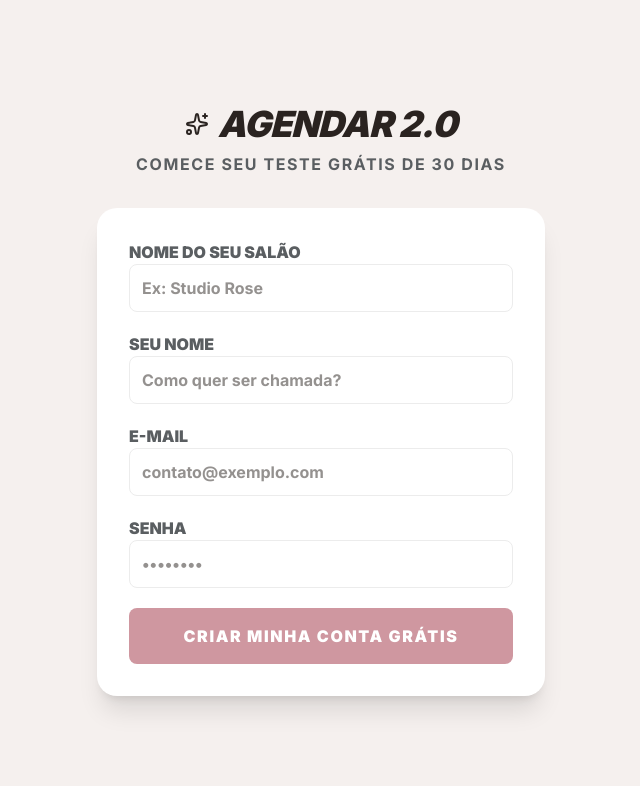
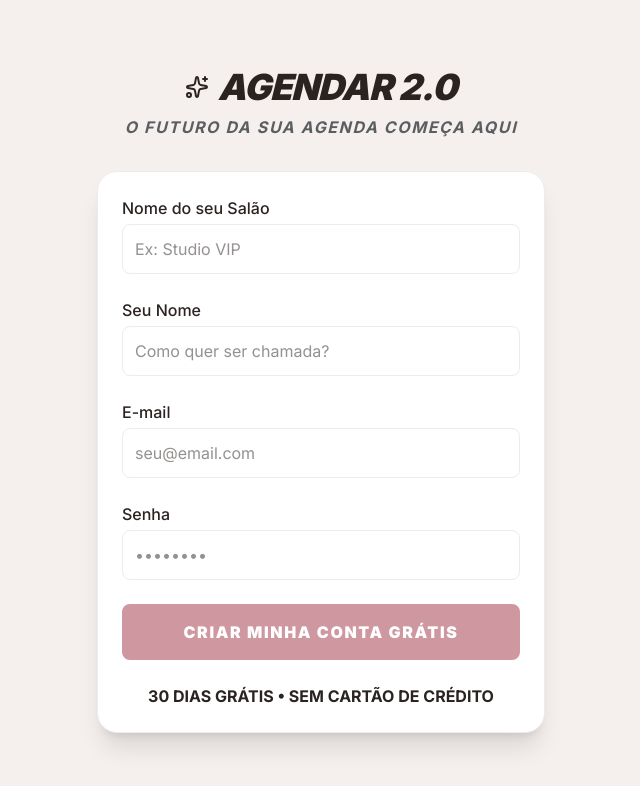
Before and after one commit to viniciusesser/agendar-2.0, a Next.js app in the folder frontend/: page /registro in a window 1280 px wide. Shown: the top 786 px of the page, without its empty margins (319-959 px from the left). Built offline with nearby package versions, Linux system fonts and the light colour scheme.

Commit message:
feat: registro usando novos componentes acessiveis

```diff
--- a/frontend/app/registro/page.tsx
+++ b/frontend/app/registro/page.tsx
@@ -2,16 +2,18 @@
 
 import { useState } from "react";
 import { useMutation } from "@tanstack/react-query";
-import { Card } from "@/components/ui/Card";
-import { Input } from "@/components/ui/Input";
 import { Loader2, Sparkles, CheckCircle2 } from "lucide-react";
 import axios from "axios";
+
+// Imports usando caminhos relativos para evitar erros de configuração no Deploy
+import { Card } from "../../components/ui/Card";
+import { Input } from "../../components/ui/Input";
 
 export default function RegistroPage() {
   const [sucesso, setSucesso] = useState(false);
 
   const mutation = useMutation({
-    mutationFn: (dados: any) => axios.post(`${process.env.NEXT_PUBLIC_API_URL}/auth/registro`, dados),
+    mutationFn: (dados: any) => axios.post(`${process.env.NEXT_PUBLIC_API_URL}/auth/cadastro`, dados),
     onSuccess: () => setSucesso(true)
   });
 
@@ -24,11 +26,13 @@ export default function RegistroPage() {
   if (sucesso) {
     return (
       <div className="min-h-screen bg-bg-default flex items-center justify-center p-4">
-        <Card className="max-w-md w-full p-8 text-center space-y-4 border-t-4 border-status-success">
+        <Card className="max-w-md w-full text-center space-y-4 border-t-4 border-status-success">
           <CheckCircle2 size={48} className="text-status-success mx-auto" />
           <h2 className="text-subtitle font-black uppercase italic">Cadastro Realizado!</h2>
-          <p className="text-text-secondary">Enviamos um link de acesso para o seu e-mail. Verifique sua caixa de entrada e comece a usar o <strong>Agendar 2.0</strong>.</p>
-          <a href="/login" className="block w-full py-3 bg-primary-action text-white font-black rounded-lg uppercase text-micro tracking-widest">Ir para Login</a>
+          <p className="text-text-secondary">Seja bem-vinda! Agora você já pode acessar sua agenda e começar a organizar seu salão.</p>
+          <a href="/login" className="block w-full py-4 bg-primary-action text-white font-black rounded-lg uppercase text-micro tracking-widest text-center shadow-soft">
+            Ir para Login
+          </a>
         </Card>
       </div>
     );
@@ -41,35 +45,62 @@ export default function RegistroPage() {
           <h1 className="text-4xl font-black text-primary-action italic tracking-tighter uppercase flex items-center justify-center gap-2">
             <Sparkles /> Agendar 2.0
           </h1>
-          <p className="mt-2 text-text-secondary font-bold uppercase text-micro tracking-widest">Comece seu teste grátis de 30 dias</p>
+          <p className="mt-2 text-text-secondary font-bold uppercase text-micro tracking-widest italic">
+            O futuro da sua agenda começa aqui
+          </p>
         </div>
 
-        <Card className="p-6 md:p-8 shadow-xl border-border-default">
-          <form onSubmit={handleSubmit} className="space-y-5">
-            <div className="space-y-1">
-              <label className="text-micro font-black text-text-secondary uppercase">Nome do seu Salão</label>
-              <Input name="nome_empresa" placeholder="Ex: Studio Rose" required className="h-12 font-bold" />
-            </div>
-            <div className="space-y-1">
-              <label className="text-micro font-black text-text-secondary uppercase">Seu Nome</label>
-              <Input name="nome_usuario" placeholder="Como quer ser chamada?" required className="h-12 font-bold" />
-            </div>
-            <div className="space-y-1">
-              <label className="text-micro font-black text-text-secondary uppercase">E-mail</label>
-              <Input name="email" type="email" placeholder="contato@exemplo.com" required className="h-12 font-bold" />
-            </div>
-            <div className="space-y-1">
-              <label className="text-micro font-black text-text-secondary uppercase">Senha</label>
-              <Input name="senha" type="password" placeholder="••••••••" required className="h-12 font-bold" />
-            </div>
+        <Card className="shadow-xl border border-border-default">
+          <form onSubmit={handleSubmit} className="space-y-6">
+            <Input
+              label="Nome do seu Salão"
+              name="nome_empresa"
+              placeholder="Ex: Studio VIP"
+              required
+              disabled={mutation.isPending}
+            />
+
+            <Input
+              label="Seu Nome"
+              name="nome_usuario"
+              placeholder="Como quer ser chamada?"
+              required
+              disabled={mutation.isPending}
+            />
+
+            <Input
+              label="E-mail"
+              name="email"
+              type="email"
+              placeholder="seu@email.com"
+              required
+              disabled={mutation.isPending}
+            />
+
+            <Input
+              label="Senha"
+              name="senha"
+              type="password"
+              placeholder="••••••••"
+              required
+              disabled={mutation.isPending}
+            />
 
             <button
+              type="submit"
               disabled={mutation.isPending}
-              type="submit"
-              className="w-full py-4 bg-primary-action text-white font-black rounded-lg uppercase text-micro tracking-widest hover:brightness-110 transition-all flex items-center justify-center gap-2"
+              className="w-full py-4 bg-primary-action text-white font-black rounded-lg uppercase text-micro tracking-widest hover:brightness-110 transition-all flex items-center justify-center gap-2 shadow-soft disabled:opacity-50"
             >
-              {mutation.isPending ? <Loader2 className="animate-spin" /> : 'Criar Minha Conta Grátis'}
+              {mutation.isPending ? (
+                <> <Loader2 className="animate-spin" size={18} /> Criando conta... </>
+              ) : (
+                'Criar Minha Conta Grátis'
+              )}
             </button>
+
+            <p className="text-center text-micro text-text-muted uppercase font-bold">
+              30 dias grátis • Sem cartão de crédito
+            </p>
           </form>
         </Card>
       </div>
```
